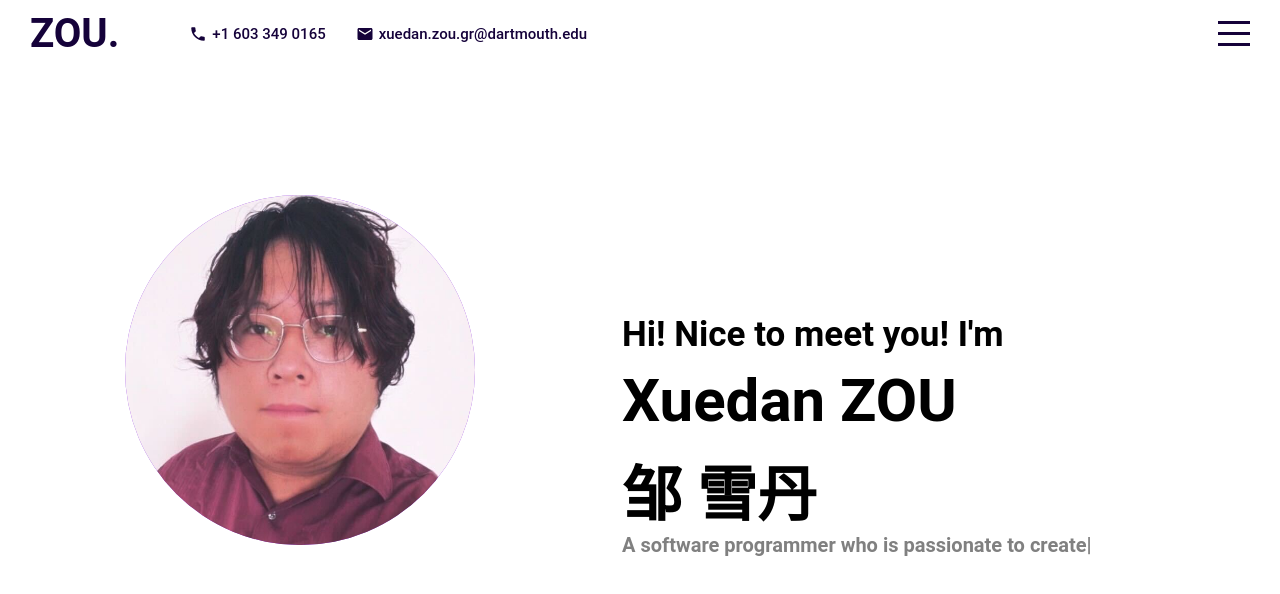
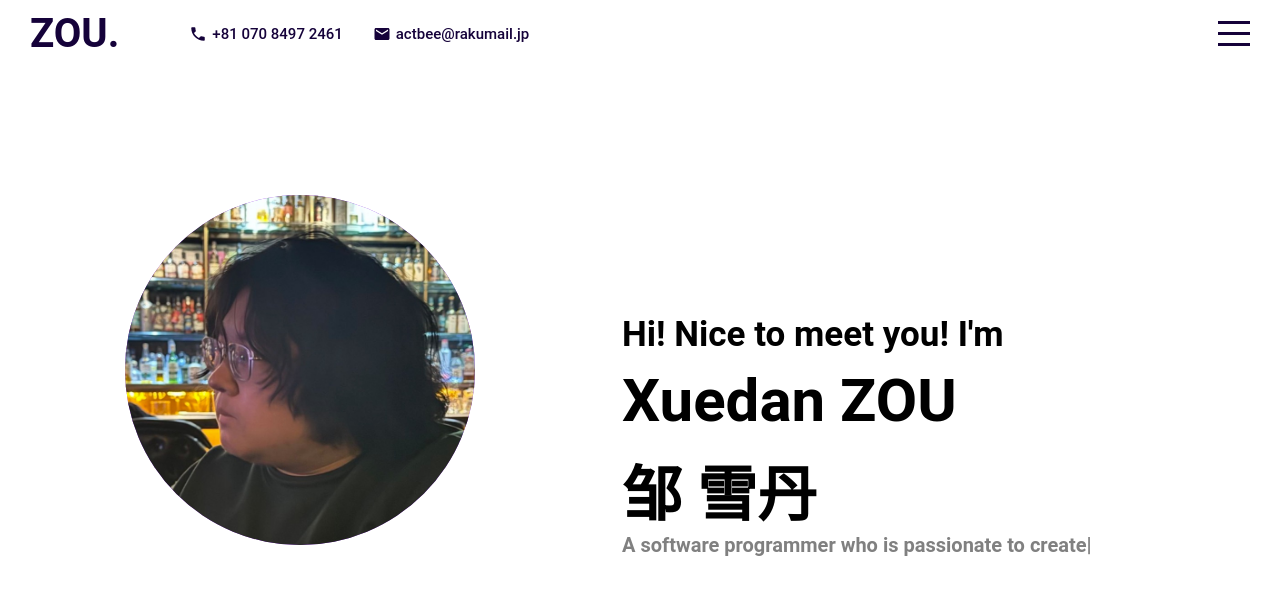
Before and after one commit to actbee/xuedanzou.me, a React (Create React App) app: page / in a window 1280 px wide. Shown: the top 594 px of the page. Built offline with nearby package versions, Linux system fonts and the light colour scheme.

Commit message:
moved to tokyo

```diff
--- a/src/components/about/about.jsx
+++ b/src/components/about/about.jsx
@@ -14,22 +14,21 @@ const videoURL2 = "../../../assets/TOKYO1990s.mp4"
                  <h1>About.</h1>
                 </div>
                 <div className = "main">
-                <h2> Xuedan ZOU (he/him/his) is currently a master student majoring in Computer Science with a concentration in Digital Arts at <a href="https://en.wikipedia.org/wiki/Dartmouth_College">Dartmouth College</a>.
-                    He has earned his B.E. in <a href="https://en.wikipedia.org/wiki/Hunan_University">Hunan University</a>, majoring
+                <h2> Xuedan ZOU (he/him/his) is currently working as a software engineer at <a href="https://en.wikipedia.org/wiki/Rakuten">Rakuten Group</a> in Tokyo, Japan. Before, he has earned his M.S. in Computer Science from <a href="https://en.wikipedia.org/wiki/Dartmouth_College">Dartmouth College</a>.
+                    and his B.E. in <a href="https://en.wikipedia.org/wiki/Hunan_University">Hunan University</a>, majoring
                     in both Computer Science and
-                    Industrial Design. He is now serving as the Research Assistant at <a href="https://empower-lab.emurnane.host.dartmouth.edu/">
-                    Empower Research Lab </a>  at Dartmouth College. His current research interest mainly lies in Human-Computer Interaction.  </h2>
+                    Industrial Design. During his graduate study at Dartmouth College, he explored Human-Computer Interaction as a research assistant at <a href="https://www.empowerlab.dartmouth.edu">Empower lab</a> and was advised by <a href="https://www.cs.dartmouth.edu/~lorie/About.html">Prof. Lorie Loeb </a> and <a href="https://engineering.dartmouth.edu/community/faculty/elizabeth-murnane" >Prof. Elizabeth L. Murnane</a>.
+                    </h2>
                 <br/>
-                <h2>Personally, he is interested in most video games (real gamer since he was about 3), mangas,
-                    graphic novels and great music (like <a href="https://en.wikipedia.org/wiki/City_pop">city pop</a>)!
-                     He believes he is one of the few people who is particularly interested in the city <a href="https://tokyodeep.info/">Tokyo</a>，where
+                <h2>Personally, he is interested in art, most video games (real gamer since he was about 3) and great music (like <a href="https://en.wikipedia.org/wiki/City_pop">city pop</a>)!
+                     He believes he is one of the few people who is particularly interested in the city <a href="https://tokyodeep.info/">Tokyo</a>, where
                      he states can evoke a strong personal emotion and inspire his creativity. He enjoys watching
                     <a href="https://www.youtube.com/c/lylehsaxon"> random urban walking videos in 1990s Tokyo</a> and
                     <a href="https://www.youtube.com/watch?v=qSmN4zKuq9k"> mid 80s ~ early 00s Japanese CMs</a>.
                     He has spent over 1000 hour in a city-building game named <a href="https://store.steampowered.com/app/255710/Cities_Skylines/">Cities Skylines</a>.
-                    The rightside video shows how his city in the game merges with the reality. </h2>
+                    The rightside video shows how his city in the game merges with the reality. Based on his interest in Tokyo, he is now moving to Tokyo and learning Japanese.
+                    He is eager to explore the possbillity of art, and open to meet new people. </h2>
                 <br/>
-                <h2>Fun Facts: He received his graduate school admission letters from across 5 countries and 4 continents.</h2>
                 </div>
                 <div class="arrow">
                 <a href="#portfolio">
--- a/src/components/intro/intro.jsx
+++ b/src/components/intro/intro.jsx
@@ -14,9 +14,9 @@ export default function Intro() {
            backSpeed: 50,
            showCursor: true,
            strings: ["A software programmer who is passionate to create something beautiful.",
-           "Right now doing the master in Digital Arts at Dartmouth College.",
-           "Interested in the city design, mangas, video games and the city TOKYO.",
-           "From Fucheng, Sezchuan(涪城区，四川). Currently based in Hanover, NH."],
+           "Right now working for Rakuten Group as a software engineer.",
+           "Interested in art, urban design, video games and the city TOKYO.",
+           "From Fucheng, Sezchuan(涪城区，四川). Currently based in Setagaya TOKYO."],
        });
   },[]);
 
@@ -24,7 +24,7 @@ export default function Intro() {
     <div className = "intro" id = "intro">
         <div className="left">
             <div className="imgContainer">
-                <img src = "assets/xuedan.jpeg" alt = ""/>
+                <img src = "assets/xuedan2.jpg" width = "350px" alt = ""/>
             </div>
         </div>
         <div className="right">
--- a/src/components/intro/intro.scss
+++ b/src/components/intro/intro.scss
@@ -30,13 +30,15 @@
 
             @include mobile{
                 align-items: flex-start;
+                width: 90%;
+                margin-left: 5%;
             }
 
             img{
                 height: 100%;
 
                 @include mobile{
-                    height:60%;
+                    height:70%;
                 }
             }
         }
--- a/src/components/topbar/topbar.jsx
+++ b/src/components/topbar/topbar.jsx
@@ -11,11 +11,11 @@ export default function topbar({menuOpen, setMenuOpen}) {
                </a>
                <div className = "itemContainer">
                    <LocalPhone className = "icon"/>
-                   <span>+1 603 349 0165</span>
+                   <span>+81 070 8497 2461</span>
                </div>
                <div className = "itemContainer">
                    <Mail className = "icon"/>
-                   <span>xuedan.zou.gr@dartmouth.edu</span>
+                   <span>actbee@rakumail.jp</span>
                </div>
 
             </div>
```
Also changed, not shown: public/assets/xuedan2.jpg (added), 12 other files (tests, documents, lock files or other folders).
